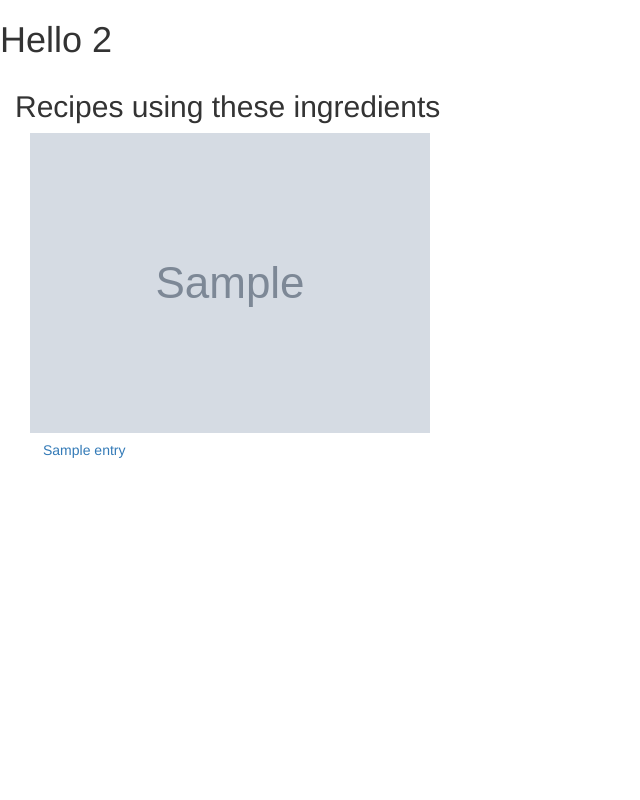
After one commit to kpatoliya/flask-twitter-sponnacular, a Flask app: template templates/restaurant_list.html in a window 1280 px wide. The commit adds this page. Shown: the whole page, without its empty margins (0-640 px from the left). Run offline with Flask 2, Linux system fonts and the light colour scheme; the template is opened without the code that fills it: most values are stand-ins (such as "Sample title", 1, 10 or a date in 2020); grey boxes marked "Sample" are stand-in pictures; some libraries are stand-ins or nearby versions.

Commit message:
Added Spoonacular to webpage

```diff
--- a/main.py
+++ b/main.py
@@ -2,6 +2,8 @@ import json
 import os
 import flask
 import random
+import requests
+from flask import request
 from tweepy import OAuthHandler, API, Cursor
 from dotenv import load_dotenv
 
@@ -12,33 +14,40 @@ consumer_secret = os.getenv('CON_SECRET')
 access_token = os.getenv('ACCESS_TOKEN')
 access_token_secret = os.getenv('ACCESS_SECRET')
 
+spoonacular_api = os.getenv('SPOONACULAR_KEY')
+
 auth = OAuthHandler(consumer_key, consumer_secret)
 auth.set_access_token(access_token, access_token_secret)
 auth_api = API(auth)
 
 dishes = ['French Fries', 'Dosa', 'Caesar Salad', 'Pound Cake', 'Samosa', 'Margherita Pizza', 'Tacos',
-              'Paneer Tikka']
+          'Paneer Tikka']
 
 app = flask.Flask(__name__, template_folder='./templates')
 
 
 @app.route("/")
 def index():
-
     tweets = []
     username = []
     created_at = []
+    dish = dishes[random.randint(0, 7)]
 
-    dish = dishes[random.randint(0, 7)]
+    content = requests.get("https://api.spoonacular.com/recipes/complexSearch?query=" + dish
+                           + "&number=1&apiKey=" + spoonacular_api)
+    json_response = json.loads(content.text)
+    #print(json_response)
+    image=json_response['results'][0]['image']
+
     for status in Cursor(auth_api.search, tweet_mode="extended", q=dish + '-filter:retweets', lang="en").items(50):
         tweets.append(status.full_text)
         username.append(status.user.screen_name)
         created_at.append(status.created_at)
 
     randomSelectInt = random.randint(0, len(dishes) - 1)
-    print(tweets[randomSelectInt])
     return flask.render_template("index.html", tweets=tweets[randomSelectInt], username=username[randomSelectInt],
-                                 created_at=created_at[randomSelectInt], dish=dish)
+                                 created_at=created_at[randomSelectInt], dish=dish, image=image)
+
 
 
 app.run(
--- a/static/style.css
+++ b/static/style.css
@@ -33,3 +33,9 @@ h1{
   background: #e76f7d;
   margin: auto;
 }
+
+img {
+  border-radius: 4px;
+  padding: 5px;
+  width: 150px;
+}
--- a/templates/index.html
+++ b/templates/index.html
@@ -3,6 +3,7 @@
 <head>
     <title>Project1 CS490</title>
     <link rel="stylesheet" href="../static/style.css" />
+
 </head>
 
 <body>
@@ -14,6 +15,9 @@
     <div class="grid-item">{{ username }}</div>
     <div class="grid-item">{{ created_at }}</div>
 </div>
+<div><img src={{ image }}></div>
+
+
 
 </body>
 </html>
--- /dev/null
+++ b/templates/restaurant_list.html
@@ -0,0 +1,45 @@
+<html>
+<head>
+    <!-- Latest compiled and minified CSS -->
+    <link rel="stylesheet" href="https://maxcdn.bootstrapcdn.com/bootstrap/3.3.7/css/bootstrap.min.css"
+          integrity="sha384-BVYiiSIFeK1dGmJRAkycuHAHRg32OmUcww7on3RYdg4Va+PmSTsz/K68vbdEjh4u" crossorigin="anonymous">
+    <!-- Optional theme -->
+    <link rel="stylesheet" href="https://maxcdn.bootstrapcdn.com/bootstrap/3.3.7/css/bootstrap-theme.min.css"
+          integrity="sha384-rHyoN1iRsVXV4nD0JutlnGaslCJuC7uwjduW9SVrLvRYooPp2bWYgmgJQIXwl/Sp" crossorigin="anonymous">
+    <!-- Latest compiled and minified JavaScript -->
+    <script src="https://maxcdn.bootstrapcdn.com/bootstrap/3.3.7/js/bootstrap.min.js"
+            integrity="sha384-Tc5IQib027qvyjSMfHjOMaLkfuWVxZxUPnCJA7l2mCWNIpG9mGCD8wGNIcPD7Txa"
+            crossorigin="anonymous"></script>
+    <meta charset="UTF-8">
+    <title>Title</title>
+    <link rel="stylesheet" href="{{ url_for('static', filename='css/main.css') }}">
+    <meta name="viewport" content="width=device-width, initial-scale=1, maximum-scale=1, user-scalable=no">
+</head>
+
+<body>
+<h1>Hello 2</h1>
+<div class='col-xs-12 col-sm-12 col-md-10 col-lg-10'>
+    {% if response!=undefined and response|length > 0%}
+    <h2>Recipes using these ingredients</h2>
+    {% else %}
+    {% if response!="No recipes found"%}
+    <p>No recipes found</p>
+    {% else %}
+    <p></p>
+    {% endif %}
+    {% endif %}
+    <table>
+        <tr>
+            {% for entry in response %}
+            <div class='col-xs-3 col-sm-3 col-md-3 col-lg-3' id="recipeSelectionComponent">
+                <img id="recipeImage" src="{{entry['image']}}">
+                <button id="{{entry['id']}}" type=button class="btn btn-link" onclick="recipeSteps({{entry['id']}})">{{
+                    entry['title'] }}
+                </button>
+            </div>
+            {% endfor %}
+        </tr>
+    </table>
+</div>
+</body>
+</html>
```
Also changed, not shown: 1 other file.
